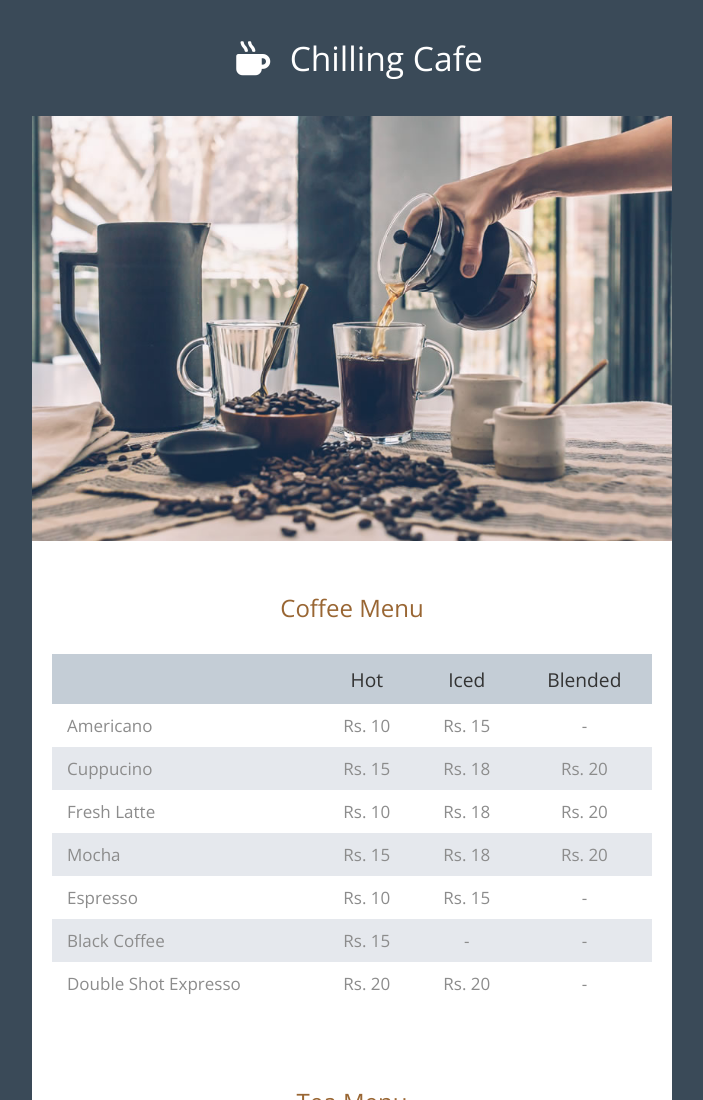
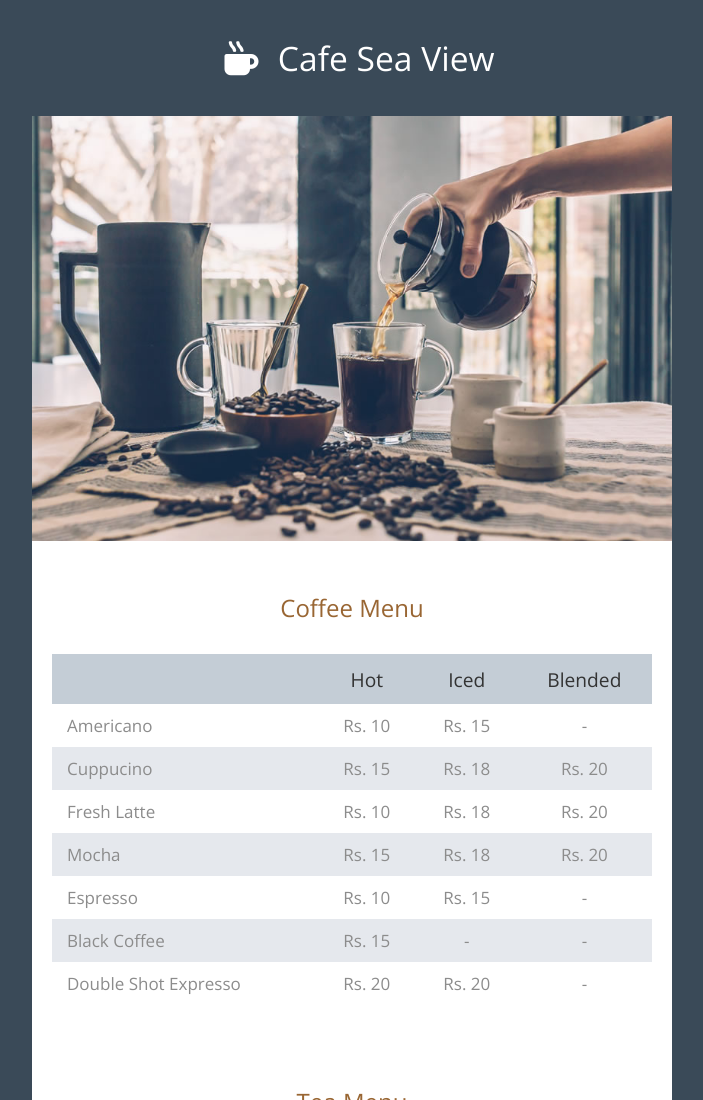
Before and after one commit to revas12/cc-proj, a plain HTML site: page index.html in a window 1280 px wide. Shown: the top 1100 px of the page, without its empty margins (288-991 px from the left). Drawn offline with nearby package versions, Linux system fonts and the light colour scheme.

Commit message:
Update index.html

```diff
--- a/index.html
+++ b/index.html
@@ -17,7 +17,7 @@ https://www.tooplate.com/view/2118-chilling-cafe
     <div class="tm-container">
       <div class="tm-text-white tm-page-header-container">
         <i class="fas fa-mug-hot fa-2x tm-page-icon"></i>
-        <h1 class="tm-page-header">Chilling Cafe</h1>
+        <h1 class="tm-page-header">Cafe Sea View</h1>
       </div>
       <div class="tm-main-content">
         <div id="tm-intro-img"></div>
```
